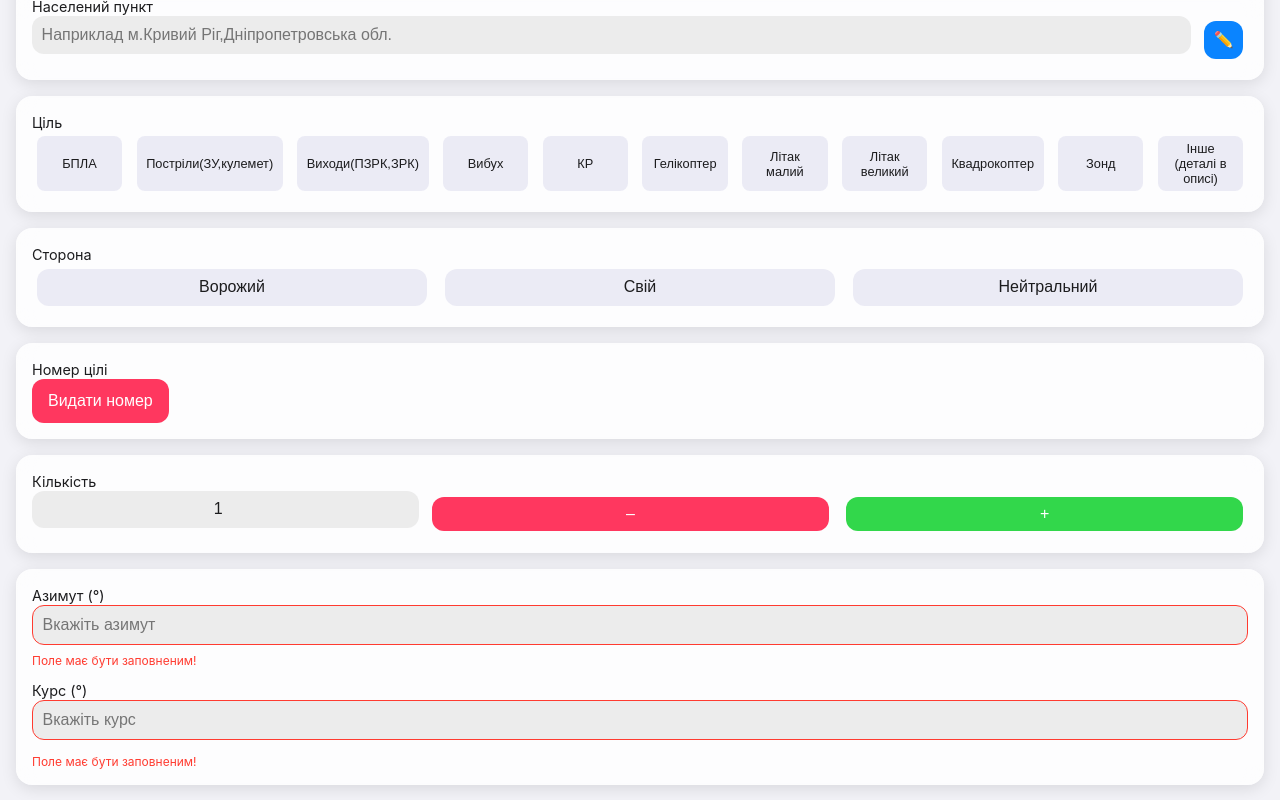
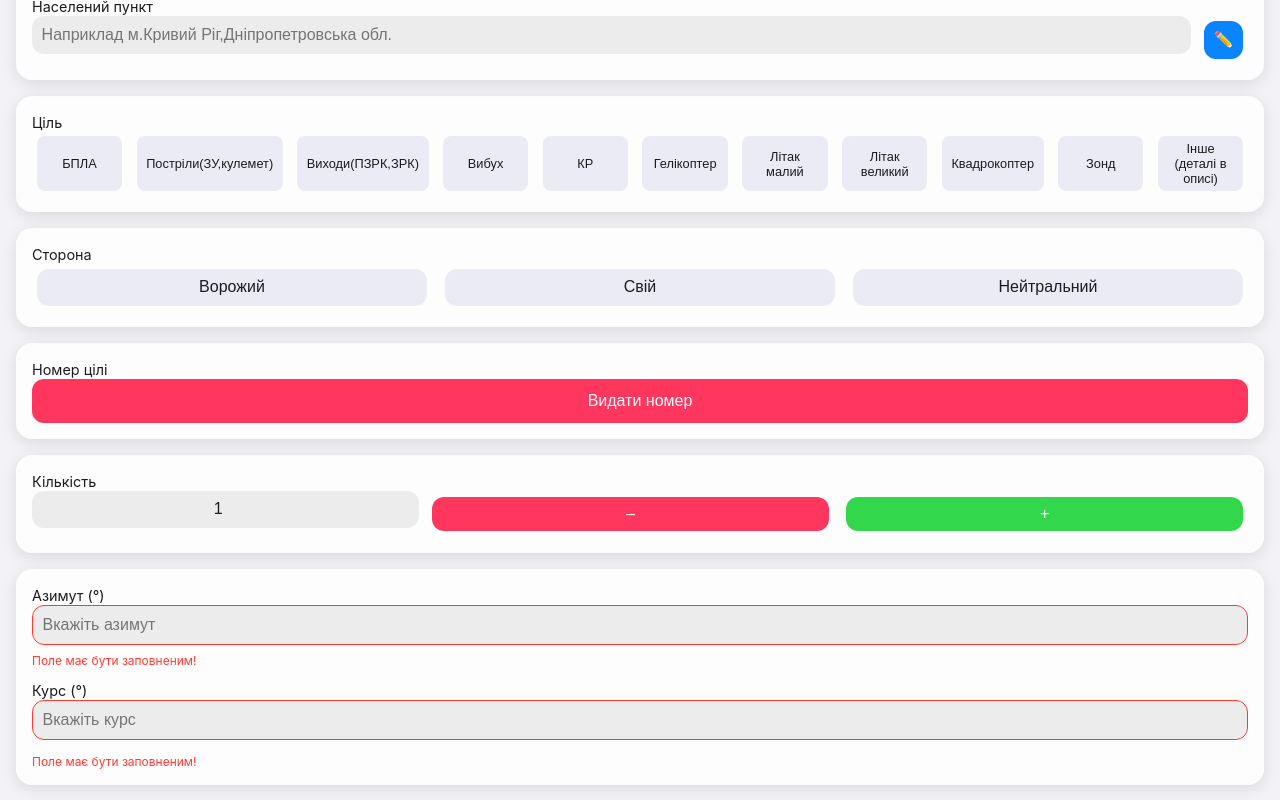
Before and after one commit to lolittajdm-alt/akviz0.2, a Next.js app: page / in a window 1280 px wide. Both pictures are taken after a click on the button "Без видачі". Shown: the part 429-1229 px from the top of the page. Built offline with nearby package versions, Linux system fonts and the light colour scheme.

Commit message:
Update index.js

```diff
--- a/pages/index.js
+++ b/pages/index.js
@@ -338,13 +338,36 @@ const onHeightChange = (e) => {
      {/* ——— Номер цілі ——— */}
 <div style={iosCard}>
   <label style={iosLabel}>Номер цілі</label>
+
+  {form.noIssue ? (
+    // Кнопка "Видати номер" на всю ширину
+    <button
+      onClick={() =>
+        setForm((f) => ({
+          ...f,
+          noIssue: false,
+          targetNumber: "",
+        }))
+      }
+      style={{
+        width: "100%",
+        height: "44px",
+        borderRadius: "12px",
+        border: "none",
+        fontSize: "1rem",
+        backgroundColor: "#FF375F",
+        color: "#fff",
+      }}
+    >
+      Видати номер
+    </button>
+  ) : (
+    // Поле вводу + кнопка "Без видачі" в один ряд
     <div style={{ display: "flex", gap: "0.5rem", alignItems: "center" }}>
-    {!form.noIssue && (
       <input
-        type="text"
         name="targetNumber"
         value={form.targetNumber}
-        onChange={onFieldNumeric("targetNumber", 9999)}
+        onChange={onFieldNumeric("targetNumber", 3)}
         placeholder="по цілі"
         inputMode="numeric"
         pattern="\d*"
@@ -353,20 +376,19 @@ const onHeightChange = (e) => {
           height: "44px",
           borderRadius: "12px",
           backgroundColor: "#E5E5EA",
-          border: "none",
+          border:
+            form.targetNumber.trim() === "" ? "1px solid #FF3B30" : "none",
           padding: "0 1rem",
           fontSize: "1rem",
           color: "#1C1C1E",
-          lineHeight: "1.2",
           boxSizing: "border-box",
         }}
       />
-    )}
       <button
         onClick={() =>
-        setForm(f => ({
+          setForm((f) => ({
             ...f,
-          noIssue: !f.noIssue,
+            noIssue: true,
             targetNumber: "",
           }))
         }
@@ -376,15 +398,23 @@ const onHeightChange = (e) => {
           borderRadius: "12px",
           border: "none",
           fontSize: "1rem",
-        backgroundColor: form.noIssue ? "#FF375F" : "#E5E5F0",
-        color: form.noIssue ? "#fff" : "#1C1C1E",
+          backgroundColor: "#E5E5F0",
+          color: "#1C1C1E",
           whiteSpace: "nowrap",
           flexShrink: 0,
         }}
       >
-      {form.noIssue ? "Видати номер" : "Без видачі"}
+        Без видачі
       </button>
     </div>
+  )}
+
+  {/* Повідомлення про помилку */}
+  {!form.noIssue && form.targetNumber.trim() === "" && (
+    <div style={{ color: "#FF3B30", fontSize: "0.75rem", marginTop: "0.25rem" }}>
+      Поле має бути заповненим!
+    </div>
+  )}
 </div>
 
 {/* Назва (БПЛА) */}
```
Lines whose indentation alone changed are shown as unchanged.
